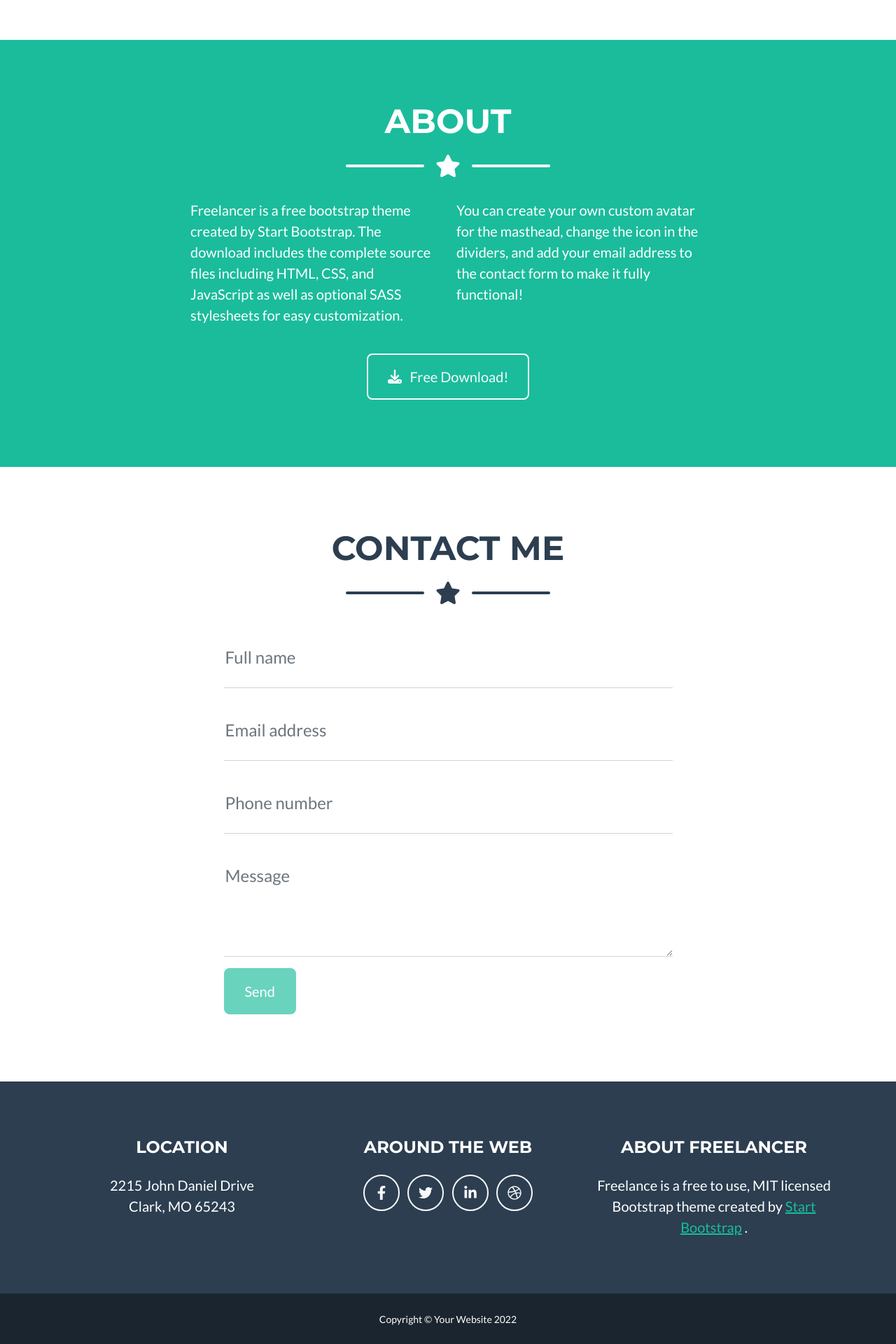
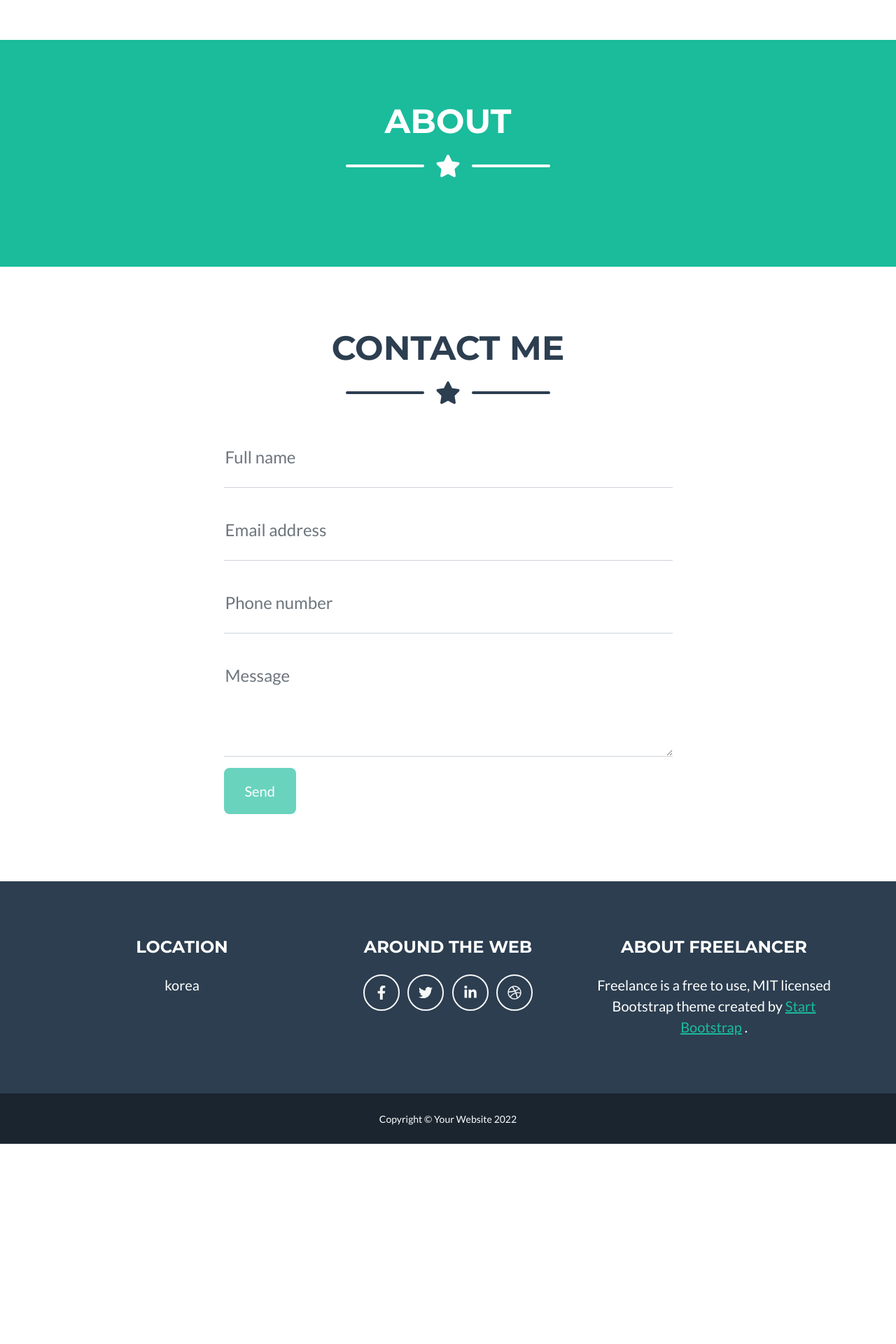
Before and after one commit to newmade01/Django_Website, a Django app: page / in a window 1280 px wide. Shown: the part 1612-3532 px from the top of the page at 70% size. After the commit the page ends 3246 px from the top, so only its background shows below. Run offline with Django 4.2, Linux system fonts and the light colour scheme; some libraries are stand-ins or nearby versions.

```diff
--- a/main/templates/main/index.html
+++ b/main/templates/main/index.html
@@ -133,17 +133,8 @@
                     <div class="divider-custom-line"></div>
                 </div>
                 <!-- About Section Content-->
-                <div class="row">
-                    <div class="col-lg-4 ms-auto"><p class="lead">Freelancer is a free bootstrap theme created by Start Bootstrap. The download includes the complete source files including HTML, CSS, and JavaScript as well as optional SASS stylesheets for easy customization.</p></div>
-                    <div class="col-lg-4 me-auto"><p class="lead">You can create your own custom avatar for the masthead, change the icon in the dividers, and add your email address to the contact form to make it fully functional!</p></div>
-                </div>
-                <!-- About Section Button-->
-                <div class="text-center mt-4">
-                    <a class="btn btn-xl btn-outline-light" href="https://startbootstrap.com/theme/freelancer/">
-                        <i class="fas fa-download me-2"></i>
-                        Free Download!
-                    </a>
-                </div>
+
+
             </div>
         </section>
         <!-- Contact Section-->
@@ -202,7 +193,7 @@
                                     <div class="fw-bolder">Form submission successful!</div>
                                     To activate this form, sign up at
                                     <br />
-                                    <a href="https://startbootstrap.com/solution/contact-forms">https://startbootstrap.com/solution/contact-forms</a>
+
                                 </div>
                             </div>
                             <!-- Submit error message-->
@@ -225,9 +216,9 @@
                     <div class="col-lg-4 mb-5 mb-lg-0">
                         <h4 class="text-uppercase mb-4">Location</h4>
                         <p class="lead mb-0">
-                            2215 John Daniel Drive
+                            korea
                             <br />
-                            Clark, MO 65243
+
                         </p>
                     </div>
                     <!-- Footer Social Icons-->
```
